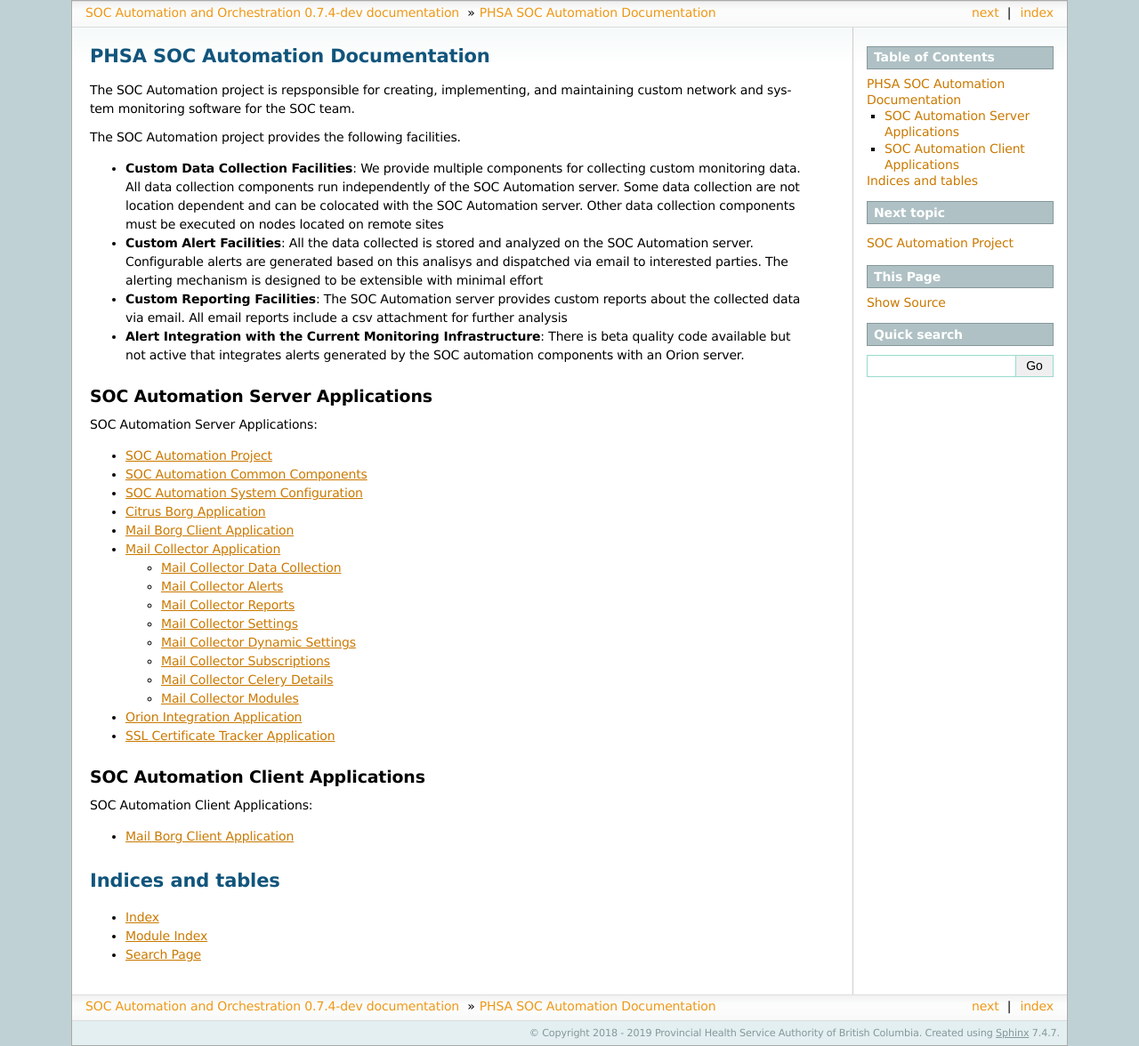
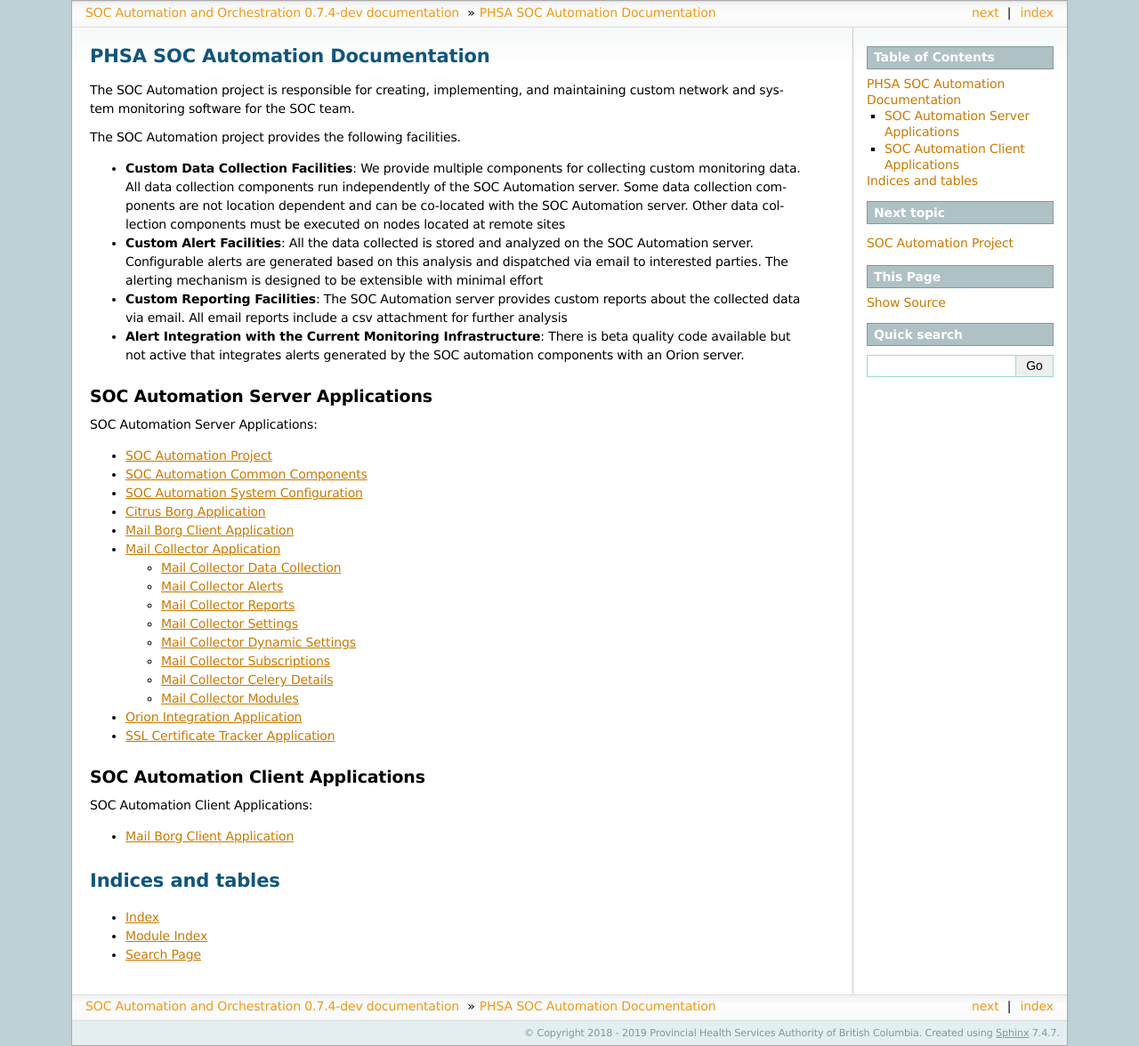
Before and after one commit to PHSAServiceOperationsCenter/PHSA-SOC, a Sphinx documentation site: the page built from docs/source/index.rst, in a window 1280 px wide. Shown: the whole page at 89% size. Built offline with Sphinx 7.4.7, drawn with Linux system fonts in a browser that asks for light colours.

Commit message:
resolve review items

```diff
--- a/docs/source/conf.py
+++ b/docs/source/conf.py
@@ -27,7 +27,7 @@
 
 project = 'SOC Automation and Orchestration'
 copyright = (
-    '2018 - 2019 Provincial Health Service Authority of British Columbia')
+    '2018 - 2019 Provincial Health Services Authority of British Columbia')
 author = 'serban teodorescu, serban.teodoresch@phsa.ca'
 
 # The full version, including alpha/beta/rc tags
--- a/docs/source/index.rst
+++ b/docs/source/index.rst
@@ -6,7 +6,7 @@
 PHSA SOC Automation Documentation
 =================================
 
-The SOC Automation project is repsponsible for creating, implementing,
+The SOC Automation project is responsible for creating, implementing,
 and maintaining custom network and system monitoring software for the
 SOC team.
 
@@ -15,13 +15,13 @@
 * **Custom Data Collection Facilities**:
   We provide multiple components for collecting custom monitoring data.
   All data collection components run independently of the SOC Automation
-  server. Some data collection are not location dependent and can be
-  colocated with the SOC Automation server. Other data collection
-  components must be executed on nodes located on remote sites
+  server. Some data collection components are not location dependent and
+  can be co-located with the SOC Automation server. Other data collection
+  components must be executed on nodes located at remote sites
 
 * **Custom Alert Facilities**:
   All the data collected is stored and analyzed on the SOC Automation server.
-  Configurable alerts are generated based on this analisys and dispatched via
+  Configurable alerts are generated based on this analysis and dispatched via
   email to interested parties. The alerting mechanism is designed to be
   extensible with minimal effort
 
--- a/docs/source/mail_collector/data_collection.rst
+++ b/docs/source/mail_collector/data_collection.rst
@@ -5,7 +5,7 @@
 ---------------
 
 Instances of the :ref:`Mail Borg Client Application` running on monitoring
-bots located on remote sites are generating data about Exchange services
+bots located at remote sites are generating data about Exchange services
 availability for each remote site in the form of Windows event log entries.
 The Windows events thus generated are collected via a chain composed of
 `Winlogbeat <https://www.elastic.co/products/beats/winlogbeat>`_,
--- a/docs/source/mail_collector/mail_collector.rst
+++ b/docs/source/mail_collector/mail_collector.rst
@@ -4,7 +4,7 @@
 The :ref:`Mail Collector Application` is responsible for collecting Windows
 log events created by instances of the
 :ref:`Mail Borg Client Application` running on remote monitoring bots, and
-for generating alerts and warning with regards to  email and Exchange services
+for generating alerts and warnings with regards to  email and Exchange services
 availability at remote sites.
 
 The application will also generate periodic reports with regards to  email
```
Also changed, not shown: other parts of docs/source/mail_collector/data_collection.rst (+1 -1 lines), 1 other file.
